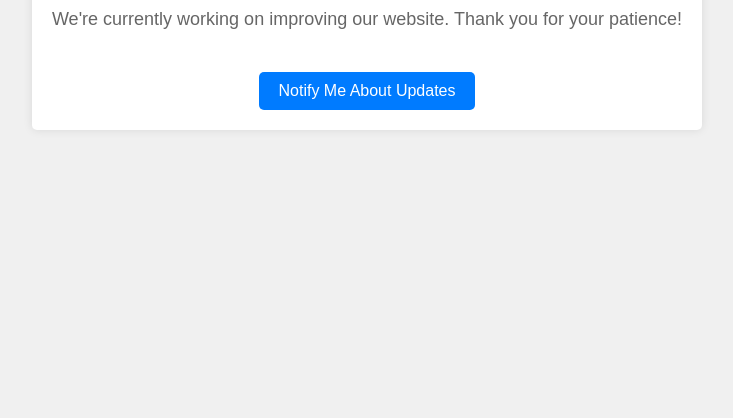
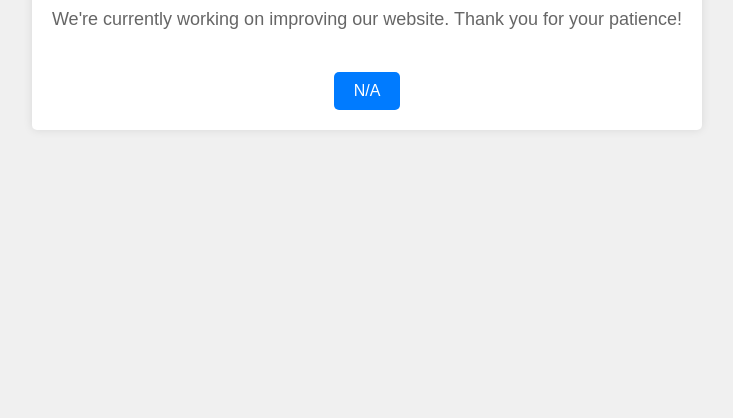
Before and after one commit to daniellaurin/daniellaurin.github.io, a plain HTML site: page index.html in a window 1280 px wide. Shown: the part 382-800 px from the top of the page, without its empty margins (273-1006 px from the left). Drawn offline with Linux system fonts and the light colour scheme.

Commit message:
index page update

```diff
--- a/index.html
+++ b/index.html
@@ -3,7 +3,7 @@
 <head>
     <meta charset="UTF-8">
     <meta name="viewport" content="width=device-width, initial-scale=1.0">
-    <title>Under Construction | Daniellaurin.io</title>
+    <title>Daniellaurin.io</title>
     <style>
         body {
             font-family: Arial, sans-serif;
@@ -45,7 +45,7 @@
     <div class="container">
         <h1>Under Construction</h1>
         <p>We're currently working on improving our website. Thank you for your patience!</p>
-        <a href="#" target="_blank">Notify Me About Updates</a>
+        <a href="#" target="_blank">N/A</a>
     </div>
 </body>
 </html>
```
